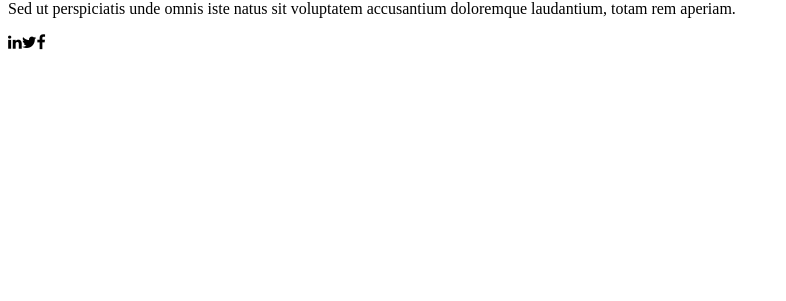
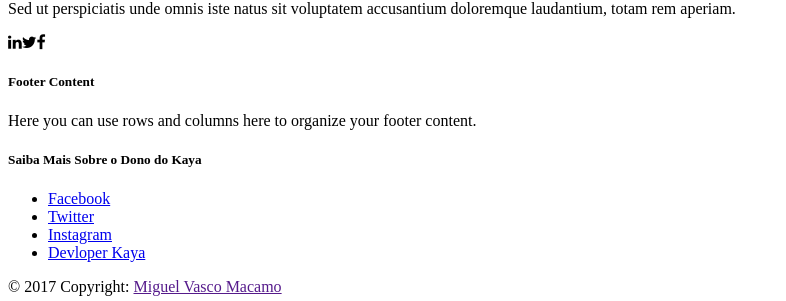
Before and after one commit to mvmmacamo2/kay, an Angular app in the folder front/: page / in a window 1280 px wide. Shown: the part 550-851 px from the top of the page, without its empty margins (0-786 px from the left). Before the commit the page ends 800 px from the top, so only its background shows below. Built offline with nearby package versions, Linux system fonts and the light colour scheme; what angular-bootstrap-md would draw is missing.

Commit message:
criando o component footer e alterando os seu dados

```diff
--- a/front/src/app/app.module.ts
+++ b/front/src/app/app.module.ts
@@ -13,6 +13,7 @@ import {FormsModule} from "@angular/forms";
 import {NO_ERRORS_SCHEMA} from '@angular/core';
 import {MDBBootstrapModule} from 'angular-bootstrap-md';
 import { FooterComponent } from './pagina-inicial/footer/footer.component';
+import { FootergeralComponent } from './footergeral/footergeral.component';
 
 @NgModule({
     declarations: [
@@ -22,7 +23,8 @@ import { FooterComponent } from './pagina-inicial/footer/footer.component';
         PaginaInicialComponent,
         UsuariosComponent,
         MenuComponent,
-        FooterComponent
+        FooterComponent,
+        FootergeralComponent
     ],
     imports: [
         BrowserModule,
--- /dev/null
+++ b/front/src/app/footergeral/footergeral.component.html
@@ -0,0 +1,39 @@
+
+<!--Footer-->
+<footer class="page-footer navbar-dark center-on-small-only">
+
+  <!--Footer Links-->
+  <div class="container">
+    <div class="row">
+
+      <!--First column-->
+      <div class="col-md-6">
+        <h5 class="title">Footer Content</h5>
+        <p>Here you can use rows and columns here to organize your footer content.</p>
+      </div>
+      <!--/.First column-->
+
+      <!--Second column-->
+      <div class="col-md-6">
+        <h5 class="title">Saiba Mais Sobre o Dono do Kaya</h5>
+        <ul>
+          <li><a href="#">Facebook</a></li>
+          <li><a href="#">Twitter</a></li>
+          <li><a href="#">Instagram</a></li>
+          <li><a href="#">Devloper Kaya</a></li>
+        </ul>
+      </div>
+      <!--/.Second column-->
+    </div>
+  </div>
+  <!--/.Footer Links-->
+
+  <!--Copyright-->
+  <div class="footer-copyright">
+    <div class="container-fluid">
+      © 2017 Copyright: <a href=""> Miguel Vasco Macamo </a>
+    </div>
+  </div>
+  <!--/.Copyright-->
+</footer>
+<!--/.Footer-->
--- /dev/null
+++ b/front/src/app/footergeral/footergeral.component.ts
@@ -0,0 +1,15 @@
+import { Component, OnInit } from '@angular/core';
+
+@Component({
+  selector: 'app-footergeral',
+  templateUrl: './footergeral.component.html',
+  styleUrls: ['./footergeral.component.scss']
+})
+export class FootergeralComponent implements OnInit {
+
+  constructor() { }
+
+  ngOnInit() {
+  }
+
+}
--- a/front/src/app/pagina-inicial/pagina-inicial.component.html
+++ b/front/src/app/pagina-inicial/pagina-inicial.component.html
@@ -32,3 +32,5 @@
 
 </div>
 <!--/.Card-->
+
+<app-footergeral></app-footergeral>
```
Also changed, not shown: front/src/app/footergeral/footergeral.component.scss (added), 1 other file (tests, documents, lock files or other folders).
